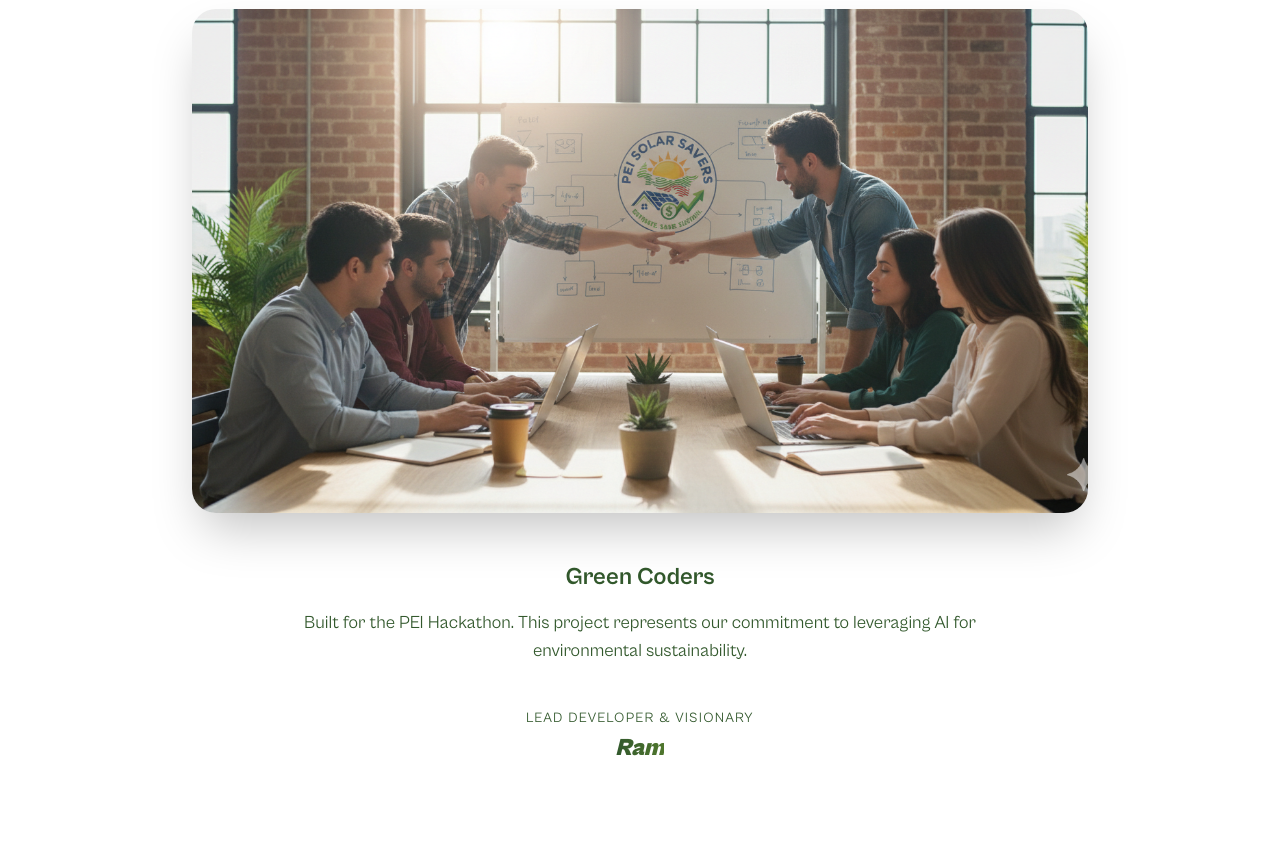
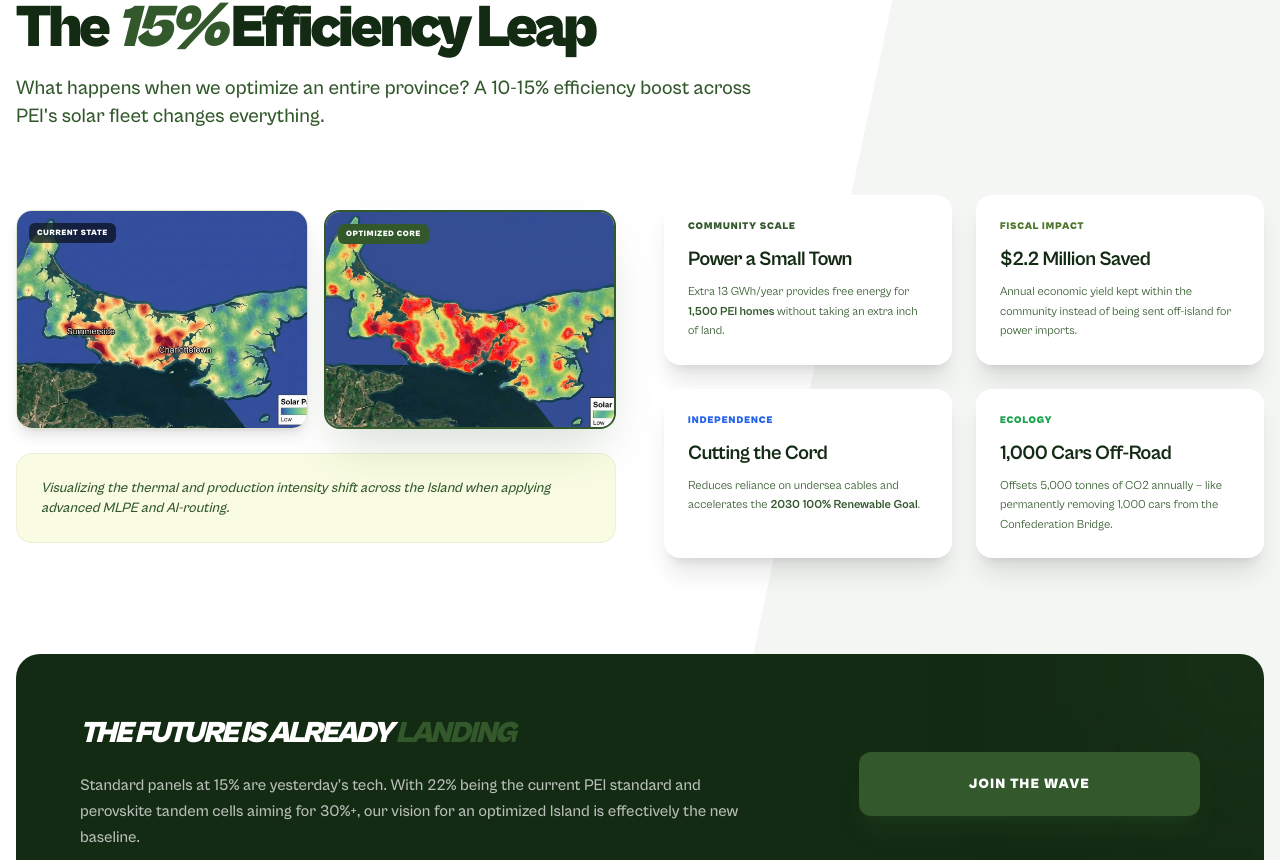
Before and after one commit to Bram-cat/team-green-coders, a Next.js app: page / in a window 1280 px wide. Shown: the part 2380-3240 px from the top of the page. Built offline with nearby package versions, Linux system fonts and the light colour scheme; no server answers.

Commit message:
Complete Strategic Insights redesign and implement The 15% Leap impact section on homepage

```diff
--- a/src/app/page.tsx
+++ b/src/app/page.tsx
@@ -177,11 +177,100 @@ export default function HomePage() {
         </div>
       </section>
 
+      {/* The 15% Impact Analysis Section - NEW */}
+      <section className="py-32 bg-background relative overflow-hidden">
+        <div className="absolute top-0 right-0 w-1/2 h-full bg-primary/5 -skew-x-12 translate-x-1/4" />
+
+        <div className="container px-4 relative z-10">
+          <div className="max-w-3xl mb-16 space-y-4">
+            <div className="inline-flex items-center gap-2 px-3 py-1 rounded-full bg-accent/10 border border-accent/20 text-accent text-[10px] font-black uppercase tracking-widest">
+              Strategic Simulation
+            </div>
+            <h2 className="text-5xl md:text-6xl font-black tracking-tighter text-foreground leading-[0.9]">
+              The <span className="text-primary italic">15%</span> Efficiency Leap
+            </h2>
+            <p className="text-xl text-muted-foreground font-medium">
+              What happens when we optimize an entire province? A 10-15% efficiency boost across PEI&apos;s solar fleet changes everything.
+            </p>
+          </div>
+
+          <div className="grid grid-cols-1 lg:grid-cols-2 gap-12 items-center mb-24">
+            <div className="space-y-6">
+              <div className="grid grid-cols-2 gap-4">
+                <div className="space-y-2">
+                  <div className="relative aspect-[4/3] rounded-2xl overflow-hidden border border-border shadow-lg">
+                    <Image src="/heat_map_pei.png" alt="Current PEI Solar Heat Map" fill className="object-cover" />
+                    <div className="absolute top-3 left-3 px-2 py-1 bg-black/60 backdrop-blur-md rounded-md text-[8px] font-black text-white uppercase tracking-widest">Current State</div>
+                  </div>
+                </div>
+                <div className="space-y-2">
+                  <div className="relative aspect-[4/3] rounded-2xl overflow-hidden border-2 border-primary shadow-2xl shadow-primary/20">
+                    <Image src="/heat_map_improved.png" alt="Improved PEI Solar Heat Map" fill className="object-cover" />
+                    <div className="absolute top-3 left-3 px-2 py-1 bg-primary backdrop-blur-md rounded-md text-[8px] font-black text-white uppercase tracking-widest">Optimized Core</div>
+                  </div>
+                </div>
+              </div>
+              <div className="p-6 bg-muted/30 rounded-2xl border border-border/50 italic text-sm font-medium text-muted-foreground">
+                Visualizing the thermal and production intensity shift across the Island when applying advanced MLPE and AI-routing.
+              </div>
+            </div>
+
+            <div className="grid grid-cols-1 md:grid-cols-2 gap-6">
+              <Card className="border-none bg-white shadow-xl rounded-2xl p-6">
+                <h4 className="text-primary font-black uppercase tracking-widest text-[10px] mb-3">Community Scale</h4>
+                <h3 className="text-xl font-bold mb-2 tracking-tight">Power a Small Town</h3>
+                <p className="text-xs text-muted-foreground leading-relaxed">
+                  Extra 13 GWh/year provides free energy for <strong>1,500 PEI homes</strong> without taking an extra inch of land.
+                </p>
+              </Card>
+              <Card className="border-none bg-white shadow-xl rounded-2xl p-6">
+                <h4 className="text-accent font-black uppercase tracking-widest text-[10px] mb-3">Fiscal Impact</h4>
+                <h3 className="text-xl font-bold mb-2 tracking-tight">$2.2 Million Saved</h3>
+                <p className="text-xs text-muted-foreground leading-relaxed">
+                  Annual economic yield kept within the community instead of being sent off-island for power imports.
+                </p>
+              </Card>
+              <Card className="border-none bg-white shadow-xl rounded-2xl p-6">
+                <h4 className="text-blue-600 font-black uppercase tracking-widest text-[10px] mb-3">Independence</h4>
+                <h3 className="text-xl font-bold mb-2 tracking-tight">Cutting the Cord</h3>
+                <p className="text-xs text-muted-foreground leading-relaxed">
+                  Reduces reliance on undersea cables and accelerates the <strong>2030 100% Renewable Goal</strong>.
+                </p>
+              </Card>
+              <Card className="border-none bg-white shadow-xl rounded-2xl p-6">
+                <h4 className="text-green-600 font-black uppercase tracking-widest text-[10px] mb-3">Ecology</h4>
+                <h3 className="text-xl font-bold mb-2 tracking-tight">1,000 Cars Off-Road</h3>
+                <p className="text-xs text-muted-foreground leading-relaxed">
+                  Offsets 5,000 tonnes of CO2 annually &mdash; like permanently removing 1,000 cars from the Confederation Bridge.
+                </p>
+              </Card>
+            </div>
+          </div>
+
+          <div className="bg-foreground text-background rounded-3xl p-10 md:p-16 relative overflow-hidden">
+            <div className="absolute top-0 right-0 w-64 h-64 bg-primary/20 blur-[100px] -mr-32 -mt-32" />
+            <div className="grid md:grid-cols-3 gap-12 items-center relative z-10">
+              <div className="md:col-span-2 space-y-6">
+                <h3 className="text-3xl font-black tracking-tighter text-white uppercase italic leading-none">The Future is Already <span className="text-primary">Landing</span></h3>
+                <p className="text-white/70 font-medium leading-relaxed max-w-2xl">
+                  Standard panels at 15% are yesterday&apos;s tech. With 22% being the current PEI standard and perovskite tandem cells aiming for 30%+, our vision for an optimized Island is effectively the new baseline.
+                </p>
+              </div>
+              <div>
+                <Button size="lg" className="w-full bg-primary hover:bg-primary/90 text-white font-black uppercase tracking-widest rounded-xl h-16 shadow-xl shadow-primary/20" asChild>
+                  <Link href="/features/plan">Join the Wave</Link>
+                </Button>
+              </div>
+            </div>
+          </div>
+        </div>
+      </section>
+
       {/* Team & Credit Section */}
       <section className="py-24 bg-background border-t border-border">
         <div className="container px-4">
           <div className="max-w-4xl mx-auto text-center">
-            <h2 className="text-3xl font-bold mb-12">Meed the Team</h2>
+            <h2 className="text-3xl font-bold mb-12">Meet the Team</h2>
             <div className="relative aspect-video w-full rounded-3xl overflow-hidden shadow-2xl mb-12 group">
               <Image
                 src="/team_work.png"
--- a/src/components/results/SuggestionsSection.tsx
+++ b/src/components/results/SuggestionsSection.tsx
@@ -42,25 +42,39 @@ export function SuggestionsSection({ suggestions }: SuggestionsSectionProps) {
   });
 
   return (
-    <div className="space-y-4">
+    <div className="grid grid-cols-1 gap-6">
       {sortedSuggestions.map((suggestion, index) => (
         <div
           key={index}
-          className="flex gap-4 p-4 bg-gray-50 rounded-xl hover:bg-gray-100 transition-colors"
+          className="group relative flex items-start gap-6 p-6 bg-white rounded-[1.5rem] border border-border/40 hover:border-primary/40 hover:shadow-xl transition-all duration-300"
         >
-          <div className="flex-shrink-0 w-10 h-10 bg-white rounded-lg flex items-center justify-center shadow-sm text-gray-600">
+          <div className="flex-shrink-0 w-12 h-12 bg-muted/50 rounded-2xl flex items-center justify-center shadow-inner text-muted-foreground group-hover:bg-primary/10 group-hover:text-primary transition-colors">
             {categoryIcons[suggestion.category]}
           </div>
-          <div className="flex-1 min-w-0">
-            <div className="flex items-center gap-2 mb-1">
-              <h4 className="font-medium text-gray-900">{suggestion.title}</h4>
+
+          <div className="flex-1 min-w-0 space-y-2">
+            <div className="flex items-center justify-between">
+              <h4 className="text-lg font-black text-foreground tracking-tight group-hover:text-primary transition-colors">
+                {suggestion.title}
+              </h4>
               <span
-                className={`text-xs px-2 py-0.5 rounded-full border ${priorityColors[suggestion.priority]}`}
+                className={`text-[9px] font-black uppercase tracking-[0.2em] px-3 py-1 rounded-full border shadow-sm ${suggestion.priority === 'high'
+                    ? 'bg-red-50 text-red-600 border-red-100'
+                    : suggestion.priority === 'medium'
+                      ? 'bg-amber-50 text-amber-600 border-amber-100'
+                      : 'bg-green-50 text-green-600 border-green-100'
+                  }`}
               >
                 {suggestion.priority}
               </span>
             </div>
-            <p className="text-sm text-gray-600">{suggestion.description}</p>
+            <p className="text-sm font-medium text-muted-foreground leading-relaxed">
+              {suggestion.description}
+            </p>
+          </div>
+
+          <div className="absolute top-4 right-4 opacity-0 group-hover:opacity-100 transition-opacity">
+            <div className="h-1.5 w-1.5 rounded-full bg-primary animate-pulse" />
           </div>
         </div>
       ))}
```
Also changed, not shown: public/heat_map_improved.png (added), public/heat_map_pei.png (added).
